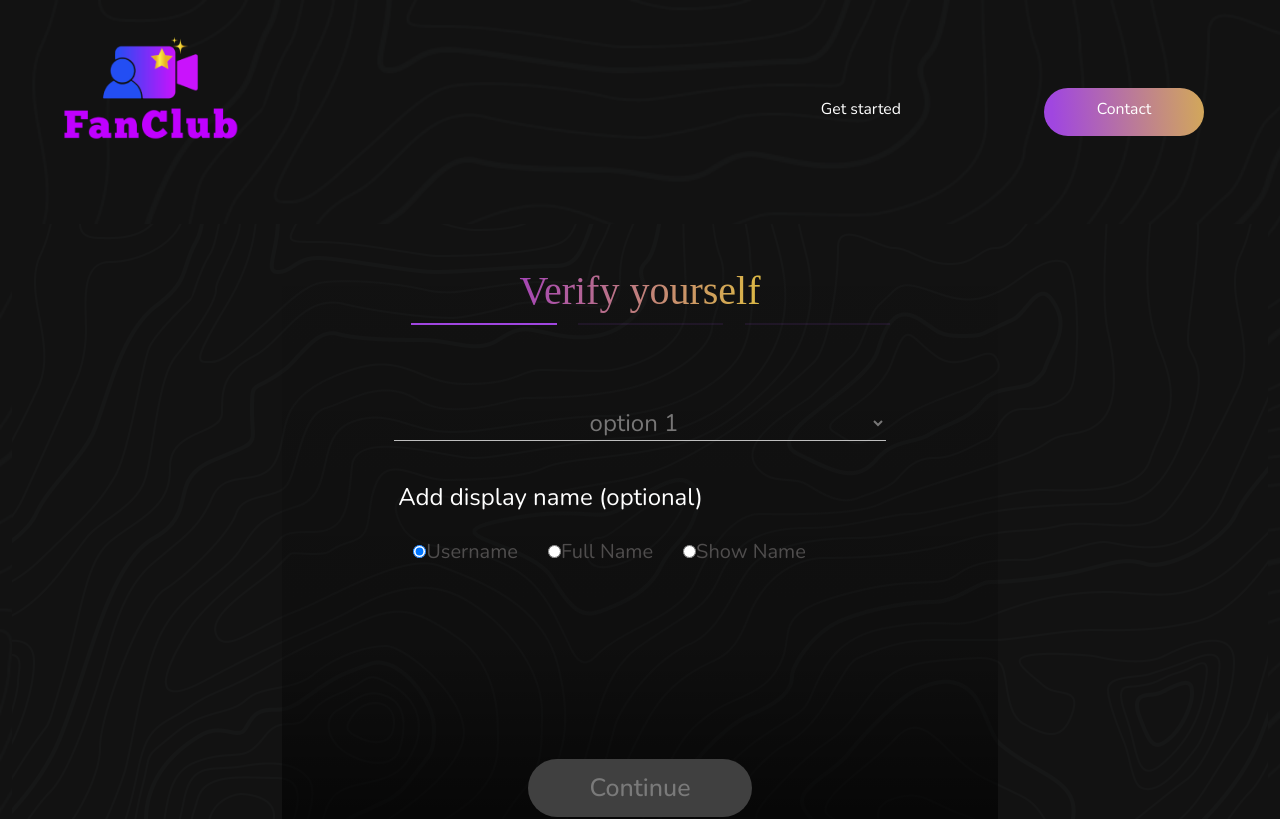
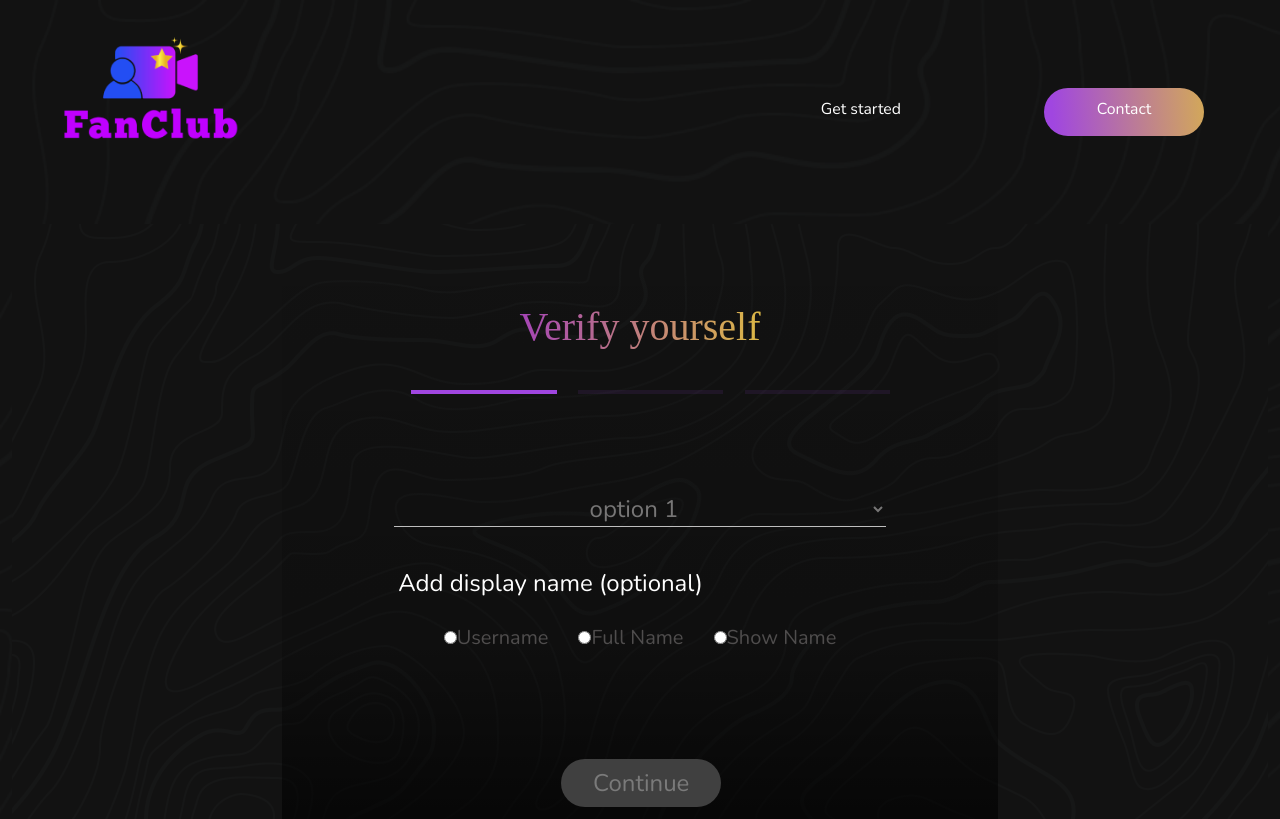
Before and after one commit to maddy12day/amandeep_project, a React (Create React App) app: page /verify in a window 1280 px wide. Shown: the top 819 px of the page. Built offline with nearby package versions, Linux system fonts and the light colour scheme.

Commit message:
Validation in process

```diff
--- a/package.json
+++ b/package.json
@@ -3,6 +3,7 @@
   "version": "0.1.0",
   "private": true,
   "dependencies": {
+    "@hookform/resolvers": "^2.9.3",
     "@testing-library/jest-dom": "^5.16.4",
     "@testing-library/react": "^13.3.0",
     "@testing-library/user-event": "^13.5.0",
@@ -11,10 +12,12 @@
     "react": "^18.2.0",
     "react-bootstrap": "^2.4.0",
     "react-dom": "^18.2.0",
+    "react-hook-form": "^7.0.0",
     "react-router-dom": "^6.3.0",
     "react-scripts": "5.0.1",
     "sass": "^1.53.0",
-    "web-vitals": "^2.1.4"
+    "web-vitals": "^2.1.4",
+    "yup": "^0.32.11"
   },
   "scripts": {
     "start": "react-scripts start",
--- a/src/app/components/forms/input.js
+++ b/src/app/components/forms/input.js
@@ -7,7 +7,7 @@ const Input =({type,placeholder,name,inputClass,error,imgSrc})=>{
       <div className="input-container">
       {imgSrc !== null ? <Image src={imgSrc}/> : ""}
       <input type={type} placeholder={placeholder} name={name} className={ error === null ? inputClass : 'error-input ' + inputClass }
-      />
+       required/>
      </div>
       </div>
     </>
--- a/src/app/components/forms/select.js
+++ b/src/app/components/forms/select.js
@@ -1,9 +1,10 @@
 import PropTypes from "prop-types";
-const Select =({selectClass,dataArr,name,placeholder})=>{
+import React from "react";
+const Select =React.forwardRef(({selectClass,dataArr,name,placeholder,...rest}, ref)=>{
   return (
     <>
-      <div className="select-container">
-         <select className={selectClass} placeholder={placeholder} name={name}>
+      <div className="select-container" ref={ref}>
+         <select className={selectClass} placeholder={placeholder} name={name} {...rest}>
          {dataArr.map((item,i)=>(
           <option key={'option-'+ i} value={item.value}>{item.label}</option>
          ))}
@@ -11,12 +12,12 @@ const Select =({selectClass,dataArr,name,placeholder})=>{
       </div>
     </>
   );
-};
+});
 
 Select.defaultProps = {
   dataArr:[],
   placeholder:'Select option',
-  name:'select',
+  name:'option',
 };
 
 Select.propTypes = {
--- a/src/app/components/header.jsx
+++ b/src/app/components/header.jsx
@@ -3,11 +3,11 @@ import Logo from "../assets/images/logo.webp"
 const Header = () => {
     return (
         <>
-  <header class="head">
-		<img src={Logo} class="icon" alt="img"/>
-      <div class="nav">
-          <div><a href="#getstarted" class="ele">Get started</a></div>
-          <div><a href="#contact" class="button-h ele">Contact</a></div>
+  <header className="head">
+		<img src={Logo} className="icon" alt="img"/>
+      <div className="nav">
+          <div><a href="#getstarted" className="ele">Get started</a></div>
+          <div><a href="#contact" className="button-h ele">Contact</a></div>
       </div>
 	</header>
 </>
--- /dev/null
+++ b/src/app/utils/Validaton.js
@@ -0,0 +1,6 @@
+import * as yup from "yup";
+
+export const userschema = yup.object().shape({
+  option: yup.string().required(),
+  // title: yup.string().required(),
+});
--- a/src/app/views/Verify/firststep.js
+++ b/src/app/views/Verify/firststep.js
@@ -1,30 +1,47 @@
 import Select from "../../components/forms/select";
-const FirstStep = ()=>{
+import { useForm } from "react-hook-form";
+import { yupResolver } from "@hookform/resolvers/yup";
+import { userschema } from "../../utils/Validaton";
+const FirstStep = ({stepCount})=>{
+
+  const { register, handleSubmit, formState: { errors } } = useForm({
+        resolver: yupResolver(userschema),
+      });
+
+      const onSubmitHandler = (data) => {
+        console.log({ data });
+        stepCount(2);
+      };
   return(
     <>
-
+    <form onSubmit={handleSubmit(onSubmitHandler)}>
     <div className="profile-select">
-    <Select selectClass={"start-select"} dataArr={[{label:'option 1',value:'option1'}]}/>
+    <Select selectClass={"start-select"} dataArr={[{label:'option 1',value:'option1'}]}
+    name='option'
+     {...register("option")}
+     error={errors.option?.message}
+    />
     </div>
     <div className="profile-paragraph">
       <p>Add display name (optional)</p>
     </div>
     <div className="form-container">
-     <form >
       <div className="form-radio">
-      <input type="radio" id="user" name="radio_1" value="username" checked="checked"/>
-      <label for="user">Username</label>
+      <input type="radio" id="user" name="radio_1" value="username" />
+      <label htmlFor="user">Username</label>
       </div>
       <div className="form-radio">
       <input type="radio" id="full" name="radio_2" value="fullname"/>
-      <label for="full">Full Name</label>
+      <label htmlFor="full">Full Name</label>
       </div>
       <div className="form-radio">
       <input type="radio" id="show" name="radio_3" value="showname"/>
-      <label for="show">Show Name</label>
+      <label htmlFor="show">Show Name</label>
       </div>
+     </div>
+     <button className="profile-btn" type="submit" >Continue
+     </button>
      </form>
-     </div>
     </>
   )
 }
--- a/src/app/views/Verify/profile.js
+++ b/src/app/views/Verify/profile.js
@@ -21,6 +21,7 @@ const Profile = () => {
         <div className="profile-icon" onClick={()=>setStepCount(stepCount-1)}>
         {stepCount === 1 ? " " : <Image src={Arrow}/>}
         </div>
+        <div className="profile-header">
           <div className="profile-heading">
             <h1>Verify yourself</h1>
           </div>
@@ -29,12 +30,13 @@ const Profile = () => {
             <span className={`progress1 ${checkProgress(2)}`}></span>
             <span className={`progress1 ${checkProgress(3)}`}></span>
           </div>
+          </div>
           <div>
-          {stepCount === 1? <FirstStep/>: stepCount === 2 ? <SecondStep/>: stepCount === 3 ? <ThirdStep/>:""}
+          {stepCount === 1? <FirstStep stepCount={(e)=>setStepCount(e)}/>: stepCount === 2 ? <SecondStep/>: stepCount === 3 ? <ThirdStep/>:""}
           </div>
-          <div className="profile-btn">
-            <button type="submit" onClick={()=> setStepCount(stepCount+1)}>Continue</button>
-          </div>
+          {/* <div className="profile-btn">
+            <button type="submit" onClick={()=>stepCount === 3 ? null : setStepCount(stepCount+1)}>Continue</button>
+          </div> */}
         </div>
       </div>
     </>
--- a/src/index.scss
+++ b/src/index.scss
@@ -22,8 +22,12 @@
       width: 28px;
       height: 20px;
       cursor: pointer;
+      margin-top: 6px;
+      margin-left: 9px;
     }
-
+    .profile-header{
+      margin-top:28px ;
+      margin-bottom: 15px;
     .profile-heading {
       font-family: "Montserrat";
       font-style: normal;
@@ -42,9 +46,10 @@
       // padding-bottom: 0px;
       margin-bottom: 10px;
       h1 {
-        margin-top: 7%;
+        margin-top: 6px;
       }
     }
+  }
     .progress {
       display: flex;
       justify-content: center;
@@ -52,7 +57,7 @@
       background: transparent;
       // margin-top: -50%;
       // padding-bottom: 20px;
-      margin-bottom: 5%;
+      margin-bottom: 4%;
       .progress1 {
         width: 145.52px;
         height: 4px;
@@ -102,8 +107,9 @@
       display: flex;
       align-items: center;
       justify-content: center;
-      margin-top: 17%;
+      margin-top: 14%;
       margin-bottom: 20%;
+      margin-left: 39%;
       button {
         width: 223.94px;
         height: 58px;
@@ -129,7 +135,7 @@
 
 // Third step
 .thirdstep-container {
-  margin-top: 2%;
+  margin-top: 5%;
   .thirdstep-select {
     margin-top: 50px;
   }
```
Also changed, not shown: src/app/views/Onboarding/onboarding.jsx (+5 -2 lines), 1 other file (tests, documents, lock files or other folders).
